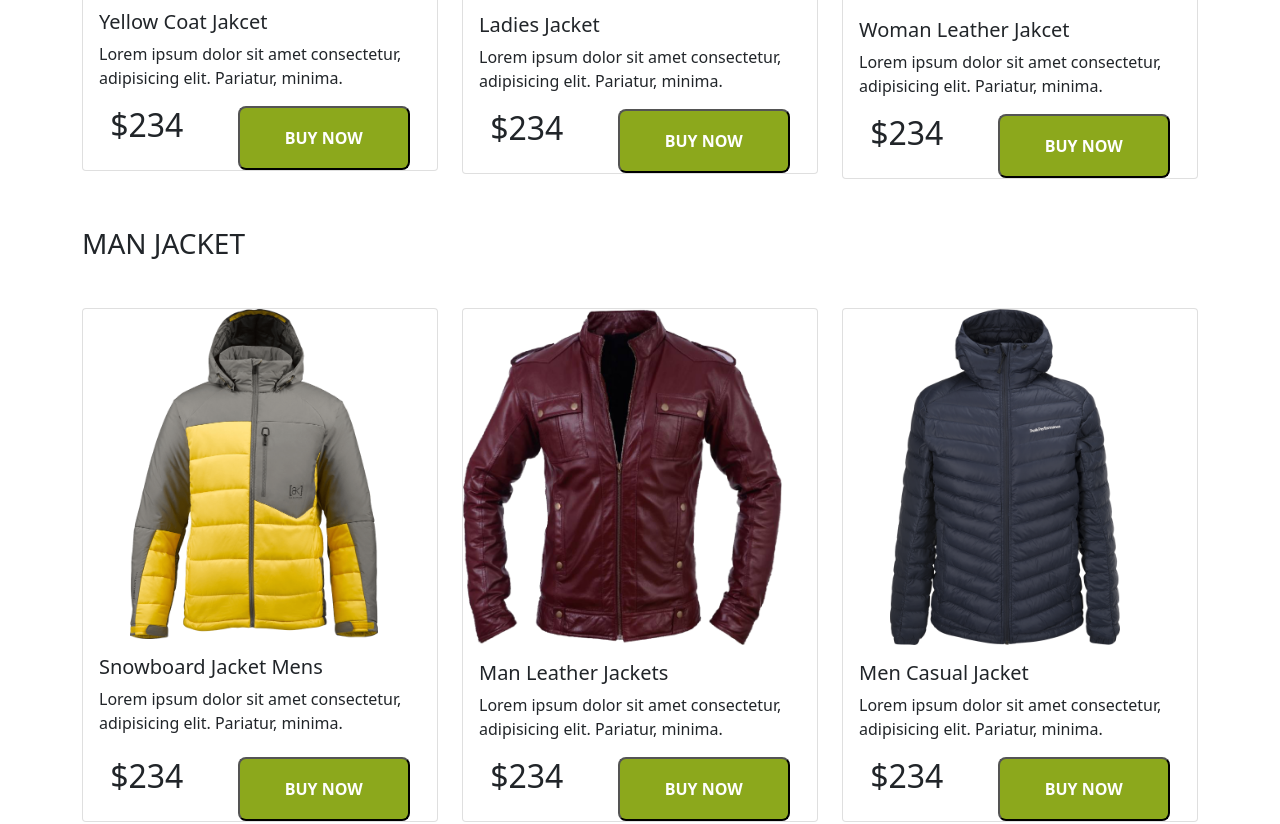
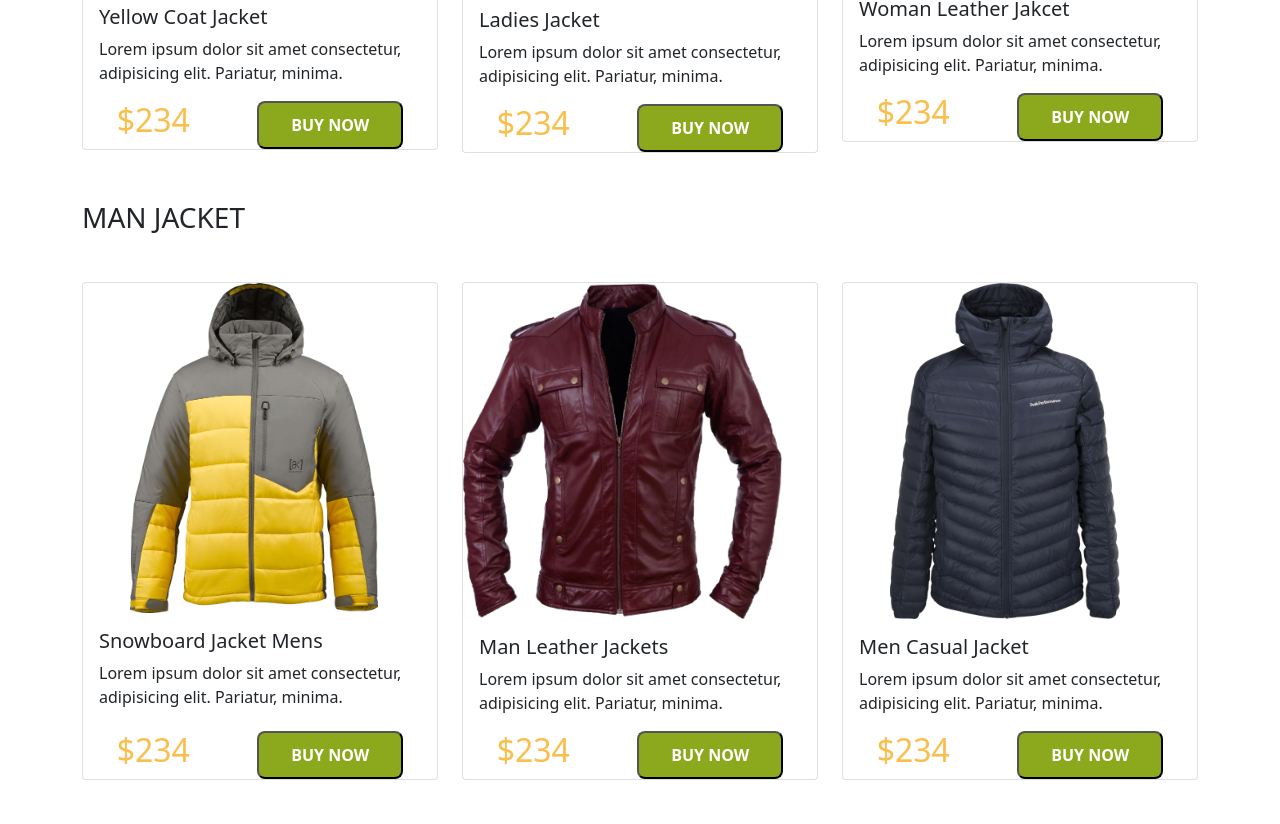
Before and after one commit to SajedurRahmanShihab/penguin-fashion, a plain HTML site: page index.html in a window 1280 px wide. Shown: the part 961-1785 px from the top of the page. Drawn offline with nearby package versions, Linux system fonts and the light colour scheme.

Commit message:
color added

```diff
--- a/index.html
+++ b/index.html
@@ -25,7 +25,7 @@
                         <a class="nav-link active" aria-current="page" href="#">Home</a>
                         <a class="nav-link" href="#">Product</a>
                         <a class="nav-link" href="#">About Us</a>
-                        <a class="nav-link" href="#" tabindex="-1" aria-disabled="true">Contact Us</a>
+                        <a class="nav-link" href="#" tabindex="-1">Contact Us</a>
                     </div>
                 </div>
             </div>
@@ -34,7 +34,7 @@
         <section>
             <div class="row d-flex align-items-center">
                 <div class="col-md-7">
-                    <h1>BE THE PENGUINS</h1>
+                    <h1 class="identical-color">BE THE PENGUINS</h1>
                     <h1>OF WINTER</h1>
                     <p>Lorem ipsum dolor sit amet consectetur adipisicing elit. Aliquam nulla commodi quidem, quo
                         eanisilaudantium nesciunt voluptates laboriosam cupiditate.</p>
@@ -54,13 +54,13 @@
                     <div class="card h-100">
                         <img src="images/yellow jacket.png" class="card-img-top" alt="...">
                         <div class="card-body">
-                            <h5 class="card-title">Yellow Coat Jakcet</h5>
+                            <h5 class="card-title">Yellow Coat Jacket</h5>
                             <p class="card-text">Lorem ipsum dolor sit amet consectetur, adipisicing elit. Pariatur,
                                 minima.</p>
                         </div>
                         <div class="d-flex justify-content-around">
                             <div>
-                                <h2>$234</h2>
+                                <h2 class="identical-color">$234</h2>
                             </div>
                             <div>
                                 <button class="button">BUY NOW</button>
@@ -79,7 +79,7 @@
                         </div>
                         <div class="d-flex justify-content-around">
                             <div>
-                                <h2>$234</h2>
+                                <h2 class="identical-color">$234</h2>
                             </div>
                             <div>
                                 <button class="button">BUY NOW</button>
@@ -89,7 +89,7 @@
                 </div>
                 <div class="col">
                     <div class="card h-100">
-                        <img style="max-width: 85%;" src="images/leather jacket.png" class="card-img-top" alt="...">
+                        <img style="max-width: 78%;" src="images/leather jacket.png" class="card-img-top" alt="...">
                         <div class="card-body">
                             <h5 class="card-title">Woman Leather Jakcet</h5>
                             <p class="card-text">Lorem ipsum dolor sit amet consectetur, adipisicing elit. Pariatur,
@@ -97,7 +97,7 @@
                         </div>
                         <div class="d-flex justify-content-around">
                             <div>
-                                <h2>$234</h2>
+                                <h2 class="identical-color">$234</h2>
                             </div>
                             <div>
                                 <button class="button">BUY NOW</button>
@@ -121,7 +121,7 @@
                         </div>
                         <div class="d-flex justify-content-around">
                             <div>
-                                <h2>$234</h2>
+                                <h2 class="identical-color">$234</h2>
                             </div>
                             <div>
                                 <button class="button">BUY NOW</button>
@@ -139,7 +139,7 @@
                         </div>
                         <div class="d-flex justify-content-around">
                             <div>
-                                <h2>$234</h2>
+                                <h2 class="identical-color">$234</h2>
                             </div>
                             <div>
                                 <button class="button">BUY NOW</button>
@@ -158,7 +158,7 @@
                         </div>
                         <div class="d-flex justify-content-around">
                             <div>
-                                <h2>$234</h2>
+                                <h2 class="identical-color">$234</h2>
                             </div>
                             <div>
                                 <button class="button">BUY NOW</button>
--- a/style.css
+++ b/style.css
@@ -4,7 +4,11 @@
 .button {
   background-color: #8ca81c;
   color: white;
-  padding: 18px 45px;
+  padding: 10px 32px;
   border-radius: 8px;
   font-weight: bold;
 }
+
+.identical-color {
+  color: #fabe4c;
+}
```
